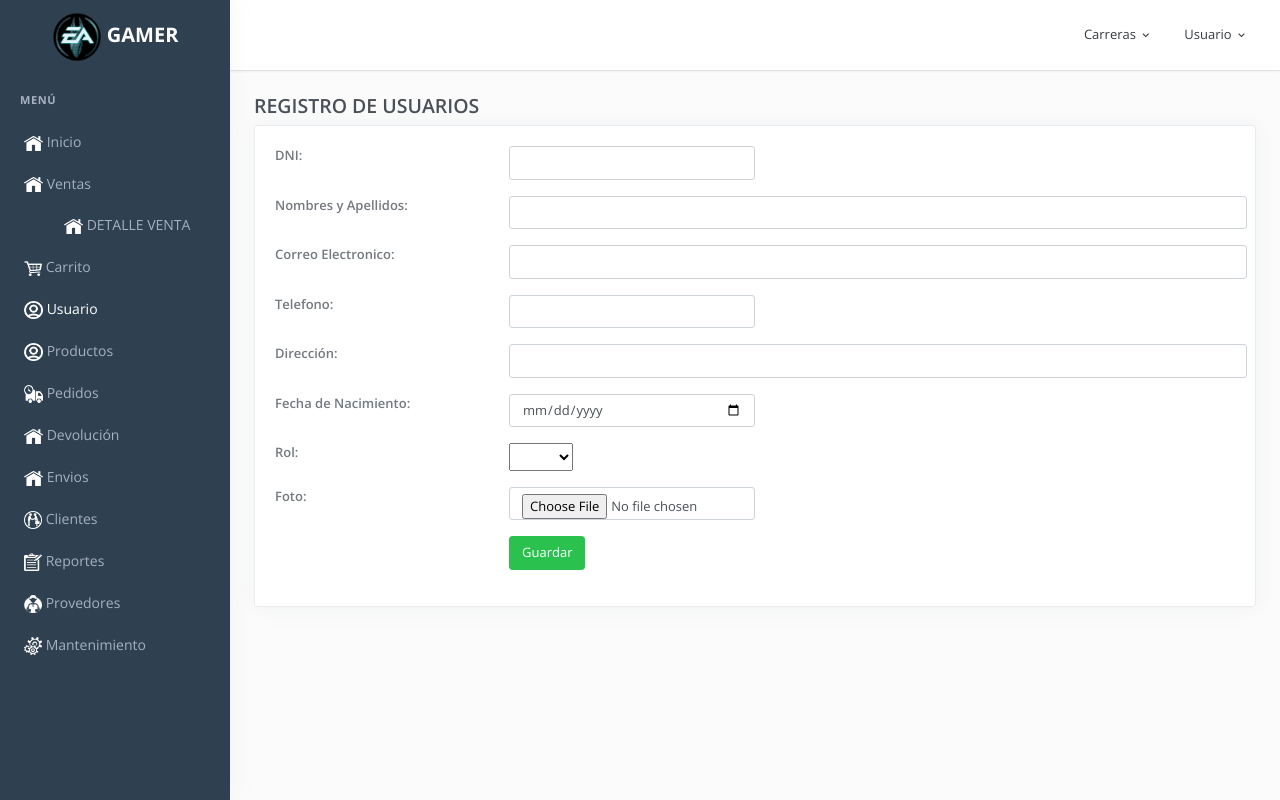
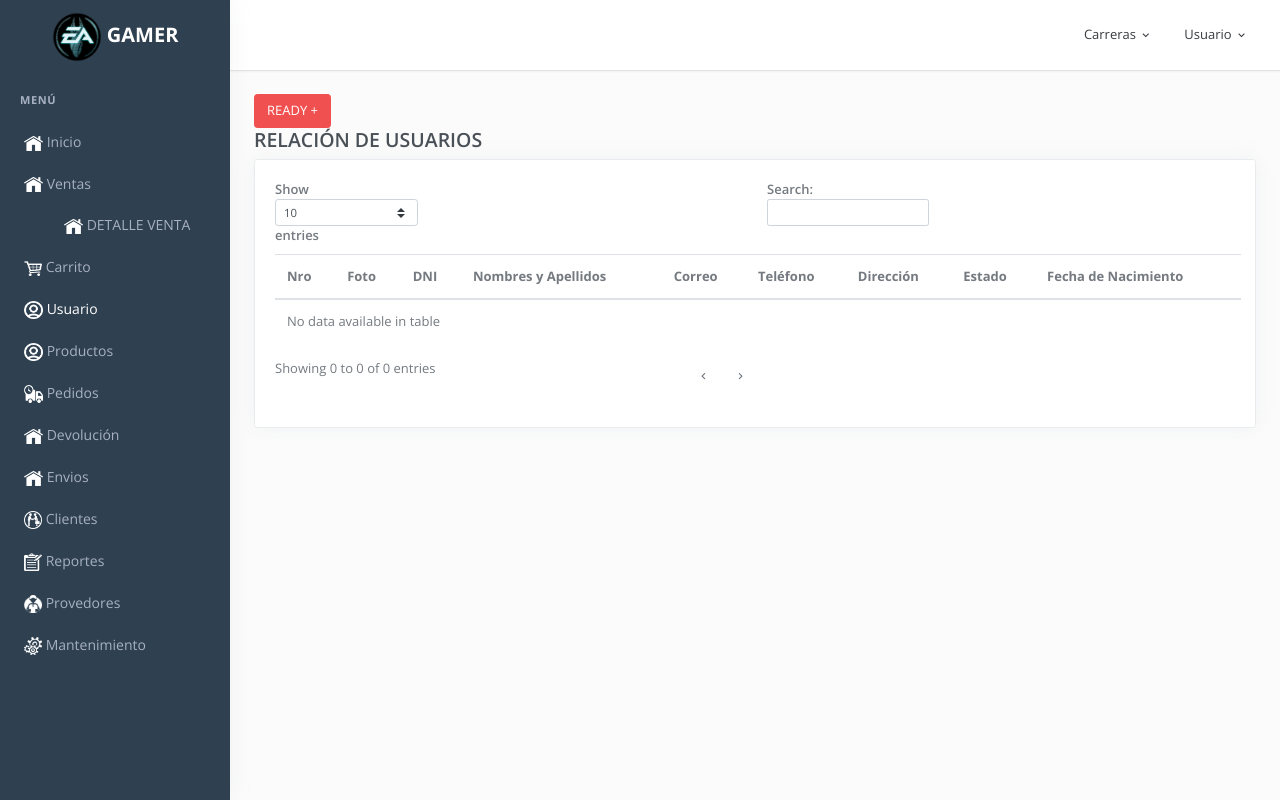
Before and after one commit to EAaronscm9702/carrito, a PHP site: page /formulario.php in a window 1280 px wide. Run offline with PHP 8.4, Linux system fonts and the light colour scheme; data that the repository does not hold is empty; a stand-in replaces the project's code that opens the database connection; style sheets or scripts are compiled from the project's sources; some libraries are stand-ins or nearby versions.

Commit message:
carrito-de-compra

```diff
--- a/formulario.php
+++ b/formulario.php
@@ -11,6 +11,12 @@
     <link rel="stylesheet" href="plantilla/Admin/vertical/assets/css/bootstrap.min.css" type="text/css"/>
     <link href="plantilla/Admin/vertical/assets/css/icons.min.css" rel="stylesheet" type="text/css" />
     <link href="plantilla/Admin/vertical/assets/css/theme.min.css" rel="stylesheet" type="text/css" />
+
+    <!-- Plugins css -->
+    <link href="plantilla/Admin/vertical/" rel="stylesheet" type="text/css" />
+    <link href="plantilla/Admin/vertical//plugins/datatables/responsive.bootstrap4.css" rel="stylesheet" type="text/css" />
+    <link href="plantilla/Admin/vertical//plugins/datatables/buttons.bootstrap4.css" rel="stylesheet" type="text/css" />
+    <link href="plantilla/Admin/vertical//plugins/datatables/select.bootstrap4.css" rel="stylesheet" type="text/css" />
 </head>
 <body>
     <?php
@@ -24,75 +30,27 @@
             <div class="container-fluid">
                 <div class="row">
                     <div class="col-12">
-                        <h4>REGISTRO DE USUARIOS</h4>
+                    <?php include("include/modal_frm_reg_usuario.php"); ?>
+                        <h4>RELACIÓN DE USUARIOS</h4>
                         <div class="card">
                             <div class="card-body">
-                                <form action="operaciones/registrar_usuario.php" method="post" enctype="multipart/form-data">
-                                    <div class="form-group row">
-                                        <label class="col-lg-3 col-md-3 col-sm-12">DNI:</label>
-                                        <input type="number"
-                                        name="dni"
-                                        placeholder=""
-                                        class="form-control col-lg-3 col-md-3 col-sm-12" required>
-                                    </div>
-                                    <div class="form-group row">
-                                        <label class="col-lg-3 col-md-3 col-sm-12">Nombres y Apellidos:</label>
-                                        <input type="text"
-                                        name="ApeyNom"
-                                        placeholder=""
-                                        class="form-control col-lg-9 col-md-9 col-sm-12" required>
-                                    </div>
-                                    <div class="form-group row">
-                                        <label class="col-lg-3 col-md-3 col-sm-12">Correo Electronico:</label>
-                                        <input type="email"
-                                        name="correo"
-                                        placeholder=""
-                                        class="form-control col-lg-9 col-md-9 col-sm-12" required>
-                                    </div>
-                                    <div class="form-group row">
-                                        <label class="col-lg-3 col-md-3 col-sm-12">Telefono:</label>
-                                        <input type="number"
-                                        name="telefono"
-                                        placeholder=""
-                                        class="form-control col-lg-3 col-md-3 col-sm-12" required>
-                                    </div>
-                                    <div class="form-group row">
-                                        <label class="col-lg-3 col-md-3 col-sm-12">Dirección:</label>
-                                        <input type="text"
-                                        name="direccion"
-                                        placeholder=""
-                                        class="form-control col-lg-9 col-md-9 col-sm-12" required>
-                                    </div>
-                                    <div class="form-group row">
-                                        <label class="col-lg-3 col-md-3 col-sm-12">Fecha de Nacimiento:</label>
-                                        <input type="date"
-                                        name="fechaNa"
-                                        placeholder=""
-                                        class="form-control col-lg-3 col-md-3 col-sm-12" required>
-                                    </div>
-                                    <div class="form-group row">
-                                        <label class="col-lg-3 col-md-3 col-sm-12">Rol:</label>
-                                        <select name="id_rol" id="">
-                                            <option value=""></option>
-                                            <?php
-                                            $b_roles = "SELECT * FROM roles";
-                                            $r_b_roles = mysqli_query($conexion, $b_roles);
-                                            while ($datos_roles = mysqli_fetch_array($r_b_roles)) { ?>
-                                                <option value="<?php echo $datos_roles['id'];?>"><?php echo $datos_roles['nombre']?></option>
-                                            <?php }
-                                            ?>
-                                            <option value="3">Cliente</option>
-                                        </select>
-                                    </div>
-                                    <div class="form-group row">
-                                        <label class="col-lg-3 col-md-3 col-sm-12">Foto:</label>
-                                        <input type="file" name="foto" placeholder="" class="form-control col-lg-3 col-md-3 col-sm-12" required accept="image/*">
-                                    </div>
-                                    <div class="form-group row">
-                                        <label class="col-lg-3 col-md-3 col-sm-12"></label>
-                                        <button type="submit" class="btn btn-success">Guardar</button>
-                                    </div>
-                                </form>
+                                <table id="basic-datatable" class="table dt-responsive nowrap">
+                                    <thead>
+                                        <tr >
+                                            <th>Nro</th>
+                                            <th>Foto</th>
+                                            <th>DNI</th>
+                                            <th>Nombres y Apellidos</th>
+                                            <th>Correo</th>
+                                            <th>Teléfono</th>
+                                            <th>Dirección</th>
+                                            <th>Estado</th>
+                                            <th>Fecha de Nacimiento</th>
+                                            <th>Rol</th>
+                                        </tr>
+                                    </thead>
+                                    <tbody></tbody>
+                                </table>
                             </div>
                         </div>
                     </div>
@@ -109,6 +67,25 @@
     <script src="plantilla/Admin/vertical/assets/js/waves.js"></script>
     <script src="plantilla/Admin/vertical/assets/js/simplebar.min.js"></script>
 
+    <!-- third party js -->
+    <script src="plantilla/Admin/plugins/datatables/jquery.dataTables.min.js"></script>
+    <script src="plantilla/Admin/plugins/datatables/dataTables.bootstrap4.js"></script>
+    <script src="plantilla/Admin/plugins/datatables/dataTables.responsive.min.js"></script>
+    <script src="plantilla/Admin/plugins/datatables/responsive.bootstrap4.min.js"></script>
+    <script src="plantilla/Admin/plugins/datatables/dataTables.buttons.min.js"></script>
+    <script src="plantilla/Admin/plugins/datatables/buttons.bootstrap4.min.js"></script>
+    <script src="plantilla/Admin/plugins/datatables/buttons.html5.min.js"></script>
+    <script src="plantilla/Admin/plugins/datatables/buttons.flash.min.js"></script>
+    <script src="plantilla/Admin/plugins/datatables/buttons.print.min.js"></script>
+    <script src="plantilla/Admin/plugins/datatables/dataTables.keyTable.min.js"></script>
+    <script src="plantilla/Admin/plugins/datatables/dataTables.select.min.js"></script>
+    <script src="plantilla/Admin/plugins/datatables/pdfmake.min.js"></script>
+    <script src="plantilla/Admin/plugins/datatables/vfs_fonts.js"></script>
+    <!-- third party js ends -->
+
+    <!-- Datatables init -->
+    <script src="plantilla/Admin/vertical/assets/pages/datatables-demo.js"></script>
+
     <!-- App js -->
     <script src="plantilla/Admin/vertical/assets/js/theme.js"></script>
 
--- /dev/null
+++ b/include/modal_frm_reg_usuario.php
@@ -0,0 +1,83 @@
+<button type="button" class="btn btn-danger waves-effect waves-light" data-toggle="modal" data-target=".registrar">READY +</button>
+
+
+<div class="modal fade registrar" tabindex="-1" role="dialog" aria-labelledby="myLargeModalLabel" aria-hidden="true">
+    <div class="modal-dialog modal-lg">
+        <div class="modal-content">
+            <div class="modal-header">
+                <h5 class="modal-title h4" id="myLargeModalLabel">Large modal</h5>
+                <button type="button" class="close waves-effect waves-light" data-dismiss="modal" aria-label="Close">
+                    <span aria-hidden="true">&times;</span>
+                </button>
+            </div>
+        <div class="modal-body">
+            <form action="operaciones/registrar_usuario.php" method="post" enctype="multipart/form-data">
+                                    <div class="form-group row">
+                                        <label class="col-lg-3 col-md-3 col-sm-12">DNI:</label>
+                                        <input type="number"
+                                        name="dni"
+                                        placeholder=""
+                                        class="form-control col-lg-3 col-md-3 col-sm-12" required>
+                                    </div>
+                                    <div class="form-group row">
+                                        <label class="col-lg-3 col-md-3 col-sm-12">Nombres y Apellidos:</label>
+                                        <input type="text"
+                                        name="ApeyNom"
+                                        placeholder=""
+                                        class="form-control col-lg-9 col-md-9 col-sm-12" required>
+                                    </div>
+                                    <div class="form-group row">
+                                        <label class="col-lg-3 col-md-3 col-sm-12">Correo Electronico:</label>
+                                        <input type="email"
+                                        name="correo"
+                                        placeholder=""
+                                        class="form-control col-lg-9 col-md-9 col-sm-12" required>
+                                    </div>
+                                    <div class="form-group row">
+                                        <label class="col-lg-3 col-md-3 col-sm-12">Telefono:</label>
+                                        <input type="number"
+                                        name="telefono"
+                                        placeholder=""
+                                        class="form-control col-lg-3 col-md-3 col-sm-12" required>
+                                    </div>
+                                    <div class="form-group row">
+                                        <label class="col-lg-3 col-md-3 col-sm-12">Dirección:</label>
+                                        <input type="text"
+                                        name="direccion"
+                                        placeholder=""
+                                        class="form-control col-lg-9 col-md-9 col-sm-12" required>
+                                    </div>
+                                    <div class="form-group row">
+                                        <label class="col-lg-3 col-md-3 col-sm-12">Fecha de Nacimiento:</label>
+                                        <input type="date"
+                                        name="fechaNa"
+                                        placeholder=""
+                                        class="form-control col-lg-3 col-md-3 col-sm-12" required>
+                                    </div>
+                                    <div class="form-group row">
+                                        <label class="col-lg-3 col-md-3 col-sm-12">Rol:</label>
+                                        <select name="id_rol" id="">
+                                            <option value=""></option>
+                                            <?php
+                                            $b_roles = "SELECT * FROM roles";
+                                            $r_b_roles = mysqli_query($conexion, $b_roles);
+                                            while ($datos_roles = mysqli_fetch_array($r_b_roles)) { ?>
+                                                <option value="<?php echo $datos_roles['id'];?>"><?php echo $datos_roles['nombre']?></option>
+                                            <?php }
+                                            ?>
+                                            <option value="3">Cliente</option>
+                                        </select>
+                                    </div>
+                                    <div class="form-group row">
+                                        <label class="col-lg-3 col-md-3 col-sm-12">Foto:</label>
+                                        <input type="file" name="foto" placeholder="" class="form-control col-lg-3 col-md-3 col-sm-12" required accept="image/*">
+                                    </div>
+                                    <div class="form-group row">
+                                        <label class="col-lg-3 col-md-3 col-sm-12"></label>
+                                        <button type="submit" class="btn btn-success">Guardar</button>
+                                    </div>
+            </form>
+        </div>
+        </div>
+    </div>
+</div>
```
Also changed, not shown: principal.php (renamed from index.php).
